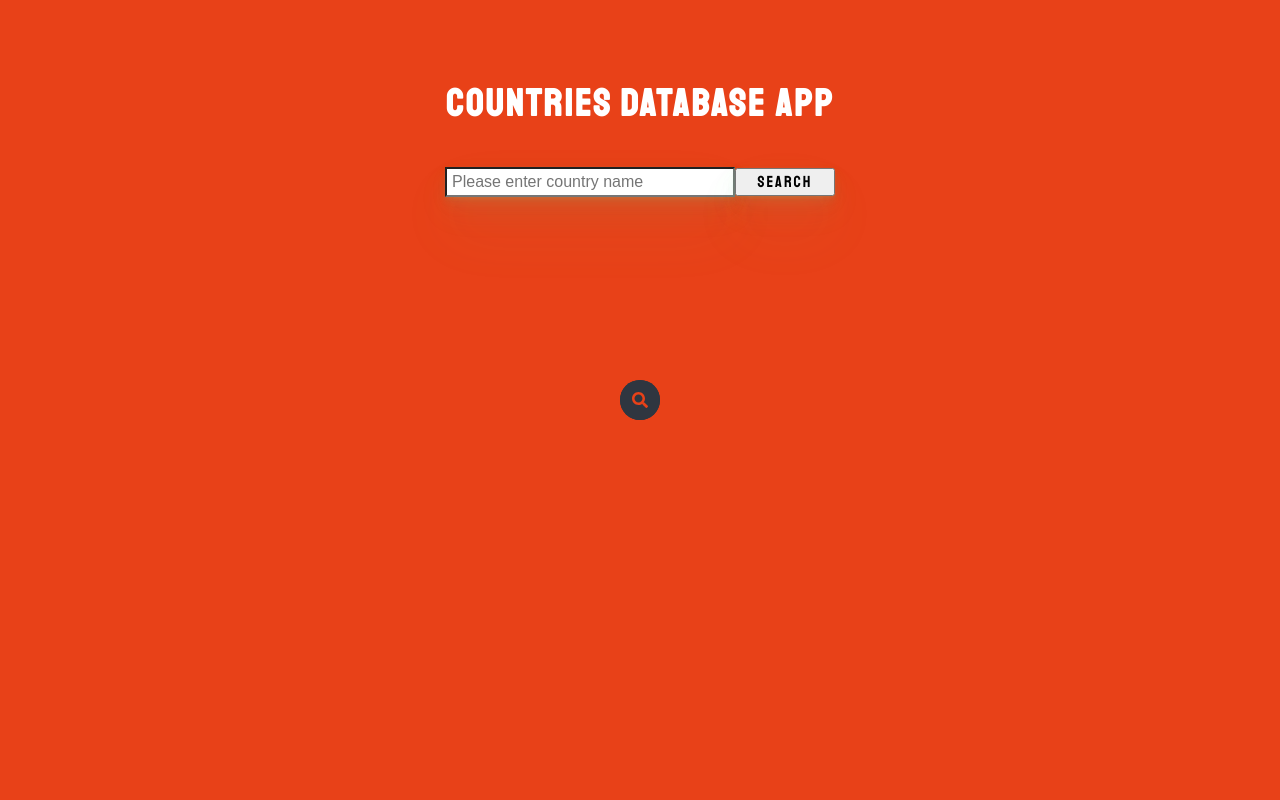
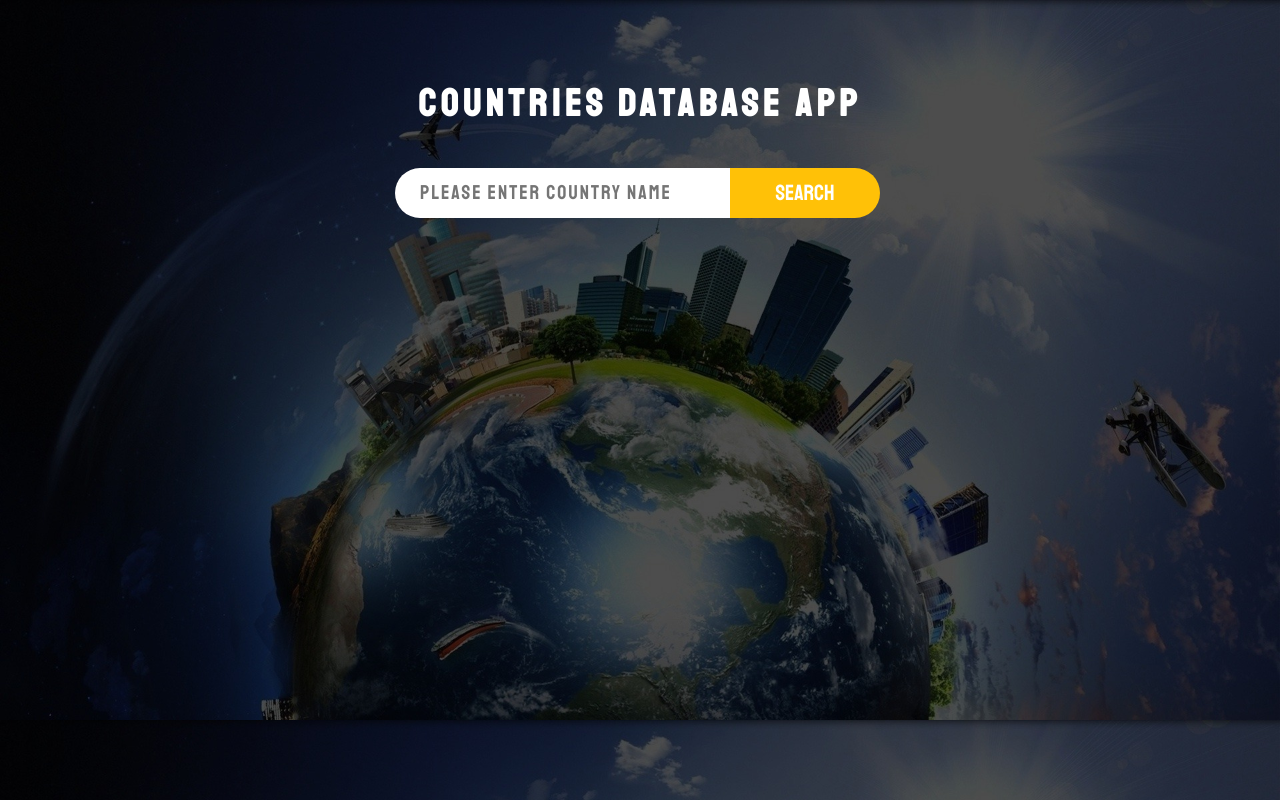
Before and after one commit to igalVilensky/Country-app, a React (Create React App) app: page / in a window 1280 px wide. Built offline with nearby package versions, Linux system fonts and the light colour scheme.

Commit message:
search style and hadis feature

```diff
--- a/src/App.js
+++ b/src/App.js
@@ -3,8 +3,7 @@ import Loading from "./components/Loading";
 import "./scss/main.scss";
 import axios from "axios";
 import Country from "./components/Country";
-import { FontAwesomeIcon } from "@fortawesome/react-fontawesome";
-import { faSearch } from "@fortawesome/free-solid-svg-icons";
+
 function App() {
   const [userInput, setUserInput] = useState("");
   const [results, setResults] = useState([]);
@@ -16,20 +15,21 @@ function App() {
     }, 1500);
   }, []);
 
+  const getCountry = (status, countryName) => {
+    let textToUrl = encodeURIComponent(countryName);
+    let endPoint = `https://restcountries.eu/rest/v2/${status}/${textToUrl}`;
+
+    axios(endPoint)
+      .then(({ data }) => setResults(data))
+      .catch((err) => console.log(`Your had an ${err}`));
+  };
   function changeHandle(e) {
     setUserInput(e.target.value);
   }
-
   function submitHandle(e) {
     e.preventDefault();
-    let textToUrl = encodeURIComponent(userInput);
-    let endPoint = `https://restcountries.eu/rest/v2/name/${textToUrl}`;
-    // console.log(textToUrl);
-
-    axios(endPoint)
-      .then(({ data }) => setResults(data))
-      .catch((err) => console.log(`You have an ${err}`));
-    console.log(results);
+    getCountry("name", userInput);
+    setUserInput("");
   }
 
   if (loading) return <Loading />;
@@ -43,20 +43,10 @@ function App() {
           onChange={changeHandle}
           placeholder="Please enter country name"
         />
+
         <button type="submit">Search</button>
       </form>
-      <Country results={results} />
-      <div className="search-box">
-        <input
-          className="search-txt"
-          type="text"
-          name=""
-          placeholder="Write a country name"
-        ></input>
-        <a className="search-btn" href="#">
-          <FontAwesomeIcon icon={faSearch} />
-        </a>
-      </div>
+      <Country results={results} getCountry={getCountry} />
     </div>
   );
 }
--- a/src/components/Country.js
+++ b/src/components/Country.js
@@ -1,6 +1,6 @@
 import React from "react";
 
-const Country = ({ results }) => {
+const Country = ({ results, getCountry }) => {
   const lands = results.map((obj, i) => {
     console.log(obj);
     const {
@@ -19,9 +19,20 @@ const Country = ({ results }) => {
         `<h1>{name}</h1>
         <p>
           {name} is a country located in {region} ({subregion} subregion) and
-          shares borders with: {borders}. {name}'s capital city is {capital} and
-          its area is {area} km<sup>2</sup>. The population of {name} is{" "}
-          {population}. The timezone for {name} is {timezones}
+          shares borders with:{" "}
+          {borders.map((border, i) => (
+            <i
+              key={i}
+              className="country-link"
+              onClick={() => getCountry("name", border)}
+            >
+              &nbsp;&nbsp; {border}
+            </i>
+          ))}
+          . <br />
+          {name}'s capital city is {capital} and its area is {area} km
+          <sup>2</sup>. The population of {name} is {population}. The timezone
+          for {name} is {timezones}
         </p>
         <img src={flag} alt={name} className="flag" /> `
       </div>
--- a/src/components/Loading.js
+++ b/src/components/Loading.js
@@ -4,7 +4,7 @@ const Loading = () => {
   return (
     <div className="loading">
       <h1>⏳</h1>
-      <h1>Loading ...</h1>
+      <h1 className="loading-txt">Loading ...</h1>
     </div>
   );
 };
--- a/src/scss/main.scss
+++ b/src/scss/main.scss
@@ -5,7 +5,8 @@
 }
 
 body {
-  background: #e84118;
+  background: url(./images/bg.jpg);
+  background-size: cover;
   display: flex;
   justify-content: center;
 
@@ -13,72 +14,78 @@ body {
   p {
     text-align: center;
     font-size: 23px;
-    line-height: 25px;
+    line-height: 30px;
+    background: transparent;
+    max-width: 80vw;
 
-    max-width: 1200px;
-    width: 80vw;
     overflow-wrap: break-word;
     letter-spacing: 1px;
     color: white;
 
-    border: 1px solid rgb(153, 153, 153);
+    border: 1px solid #ffc107;
     margin: 0 50px;
-    padding: 15px 10px;
-    box-shadow: 0 1px 2px rgba(110, 218, 148, 0.07),
-      0 2px 4px rgba(110, 218, 148, 0.07), 0 4px 8px rgba(110, 218, 148, 0.07),
-      0 8px 16px rgba(110, 218, 148, 0.07),
-      0 16px 32px rgba(110, 218, 148, 0.07),
-      0 32px 64px rgba(110, 218, 148, 0.07);
+    padding: 30px 25px;
     font-family: "Staatliches", cursive;
     letter-spacing: 2px;
   }
   h1 {
-    font-size: 40px;
+    font-size: 0px;
     color: white;
+    margin-top: 10px;
     margin-bottom: 20px;
     font-family: "Staatliches", cursive;
-    letter-spacing: 3px;
+    letter-spacing: 5px;
     text-align: center;
+    background: transparent;
   }
 
   form {
     margin-top: 20px;
+    transition: 0.5s;
     input {
-      width: 290px;
-      height: 30px;
-      box-shadow: 0 1px 2px rgba(110, 218, 148, 0.07),
-        0 2px 4px rgba(110, 218, 148, 0.07), 0 4px 8px rgba(110, 218, 148, 0.07),
-        0 8px 16px rgba(110, 218, 148, 0.07),
-        0 16px 32px rgba(110, 218, 148, 0.07),
-        0 32px 64px rgba(110, 218, 148, 0.07);
+      position: relative;
+      display: inline-block;
+      font-size: 20px;
+      box-sizing: border-box;
+      transition: 0.5s;
+      font-family: "Staatliches", cursive;
     }
     input[type="text"] {
-      font-size: 16px;
-      padding-left: 5px;
+      background: #fff;
+      width: 340px;
+      height: 50px;
+      border: none;
+      outline: none;
+      padding: 0 25px;
+      border-radius: 25px 0 0 25px;
+      font-family: "Staatliches", cursive;
+      letter-spacing: 2px;
     }
   }
   button {
-    height: 28px;
-    width: 100px;
+    position: relative;
+    left: -5px;
+    top: 1px;
+    border: none;
+    border-radius: 0 25px 25px 0;
+    outline: none;
+    height: 50px;
+    width: 150px;
+    cursor: pointer;
+    background: #ffc107;
     font-family: "Staatliches", cursive;
-    letter-spacing: 2px;
-    /* position: relative; */
-    /* bottom: 1px; */
-    box-shadow: 0 1px 2px rgba(110, 218, 148, 0.07),
-      0 2px 4px rgba(110, 218, 148, 0.07), 0 4px 8px rgba(110, 218, 148, 0.07),
-      0 8px 16px rgba(110, 218, 148, 0.07),
-      0 16px 32px rgba(110, 218, 148, 0.07),
-      0 32px 64px rgba(110, 218, 148, 0.07);
-    font-size: 16px;
+    color: #fff;
+    font-size: 22px;
   }
 }
 
 .app__main {
-  /*  border: 2px solid red; */
+  /* border: 2px solid red; */
   display: flex;
   justify-content: center;
   flex-direction: column;
   align-items: center;
+  width: 500px;
 }
 
 .result {
@@ -86,15 +93,12 @@ body {
   justify-content: center;
   flex-direction: column;
   align-items: center;
-  background: #294da2;
+  background: transparent;
   border-radius: 15px;
-  margin-top: 45px;
-  background: #314475;
-  background: linear-gradient(90deg, #314475 0%, #314475 0%, #4c63a0 100%);
-  box-shadow: 0 1px 2px rgba(110, 218, 148, 0.07),
-    0 2px 4px rgba(110, 218, 148, 0.07), 0 4px 8px rgba(110, 218, 148, 0.07),
-    0 8px 16px rgba(110, 218, 148, 0.07), 0 16px 32px rgba(110, 218, 148, 0.07),
-    0 32px 64px rgba(110, 218, 148, 0.07);
+  margin: 45px 0;
+  width: 80vw;
+  background: rgba(0, 0, 0, 0.7);
+  border: 1px solid #ffc107;
 }
 
 .flag {
@@ -114,7 +118,7 @@ body {
   margin-top: 80px;
   font-size: 38px;
   font-family: "Staatliches", cursive;
-  letter-spacing: 2.5px;
+  letter-spacing: 5px;
 }
 
 .loading {
@@ -122,55 +126,15 @@ body {
   justify-content: center;
   position: relative;
   top: 45vh;
+  .loading-txt {
+    font-family: "Staatliches", cursive;
+  }
 }
 
-.search-box {
-  position: absolute;
-  top: 50%;
-  left: 50%;
-  transform: translate(-50%, -50%);
-  background: #2f3640;
-  height: 40px;
-  border-radius: 40px;
+.country-link {
+  font-style: normal;
+  color: #ffc107;
+  &:hover {
+    color: #ffe79f;
+  }
 }
-
-.search-box:hover > .search-txt {
-  width: 240px;
-  padding: 0 6px;
-}
-
-.search-box:hover > .search-btn {
-  background: white;
-}
-.search-btn {
-  color: #e84118;
-  float: right;
-  width: 40px;
-  height: 40px;
-  border-radius: 50%;
-  background: #2f3640;
-  display: flex;
-  justify-content: center;
-  align-items: center;
-  transition: 0.4s;
-}
-
-.search-txt {
-  border: none;
-  background: none;
-  outline: none;
-  float: left;
-  padding: 0;
-  color: white;
-  font-size: 16px;
-  transition: 0.4s;
-  line-height: 40px;
-  width: 0px;
-}
-
-.search-txt[type="text"] {
-  /* border: 1px solid white; */
-  position: relative;
-  left: 10px;
-  color: rgb(255, 255, 255);
-}
```
Also changed, not shown: src/scss/images/bg.jpg (added).
